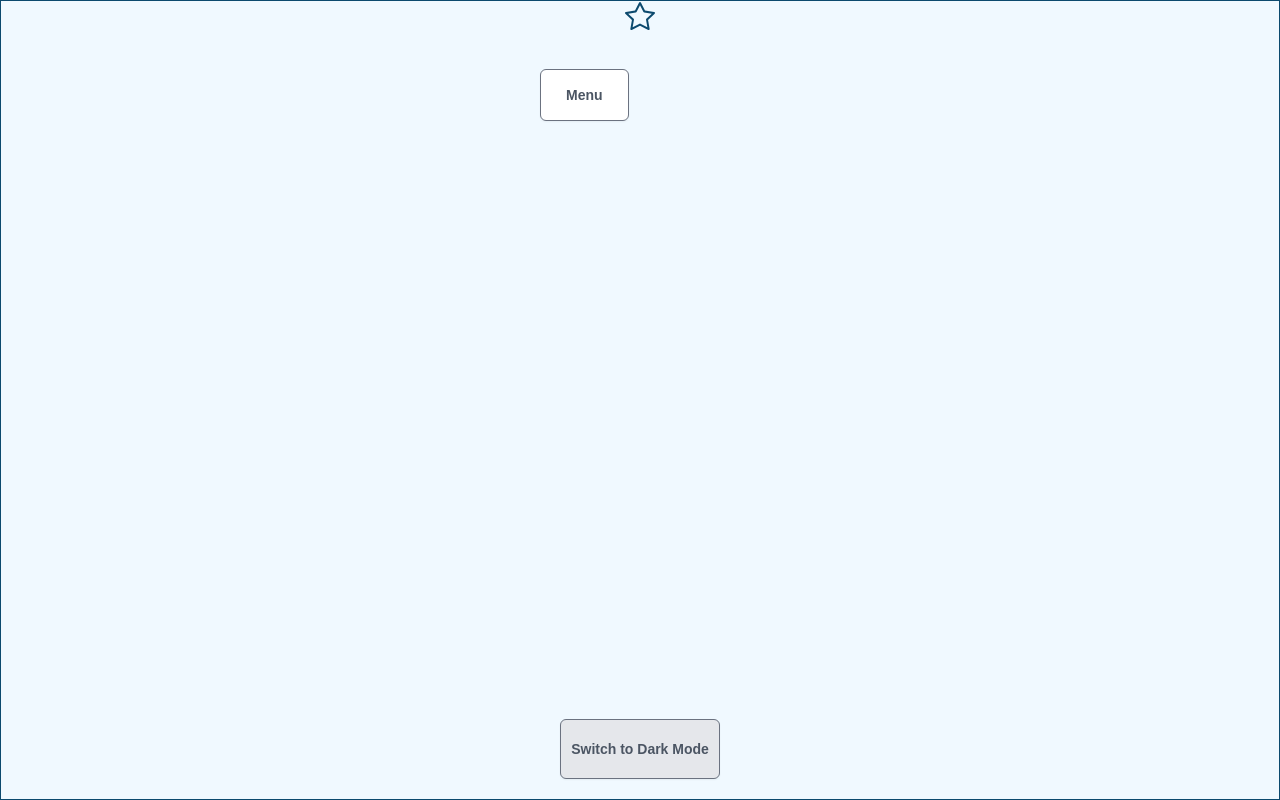
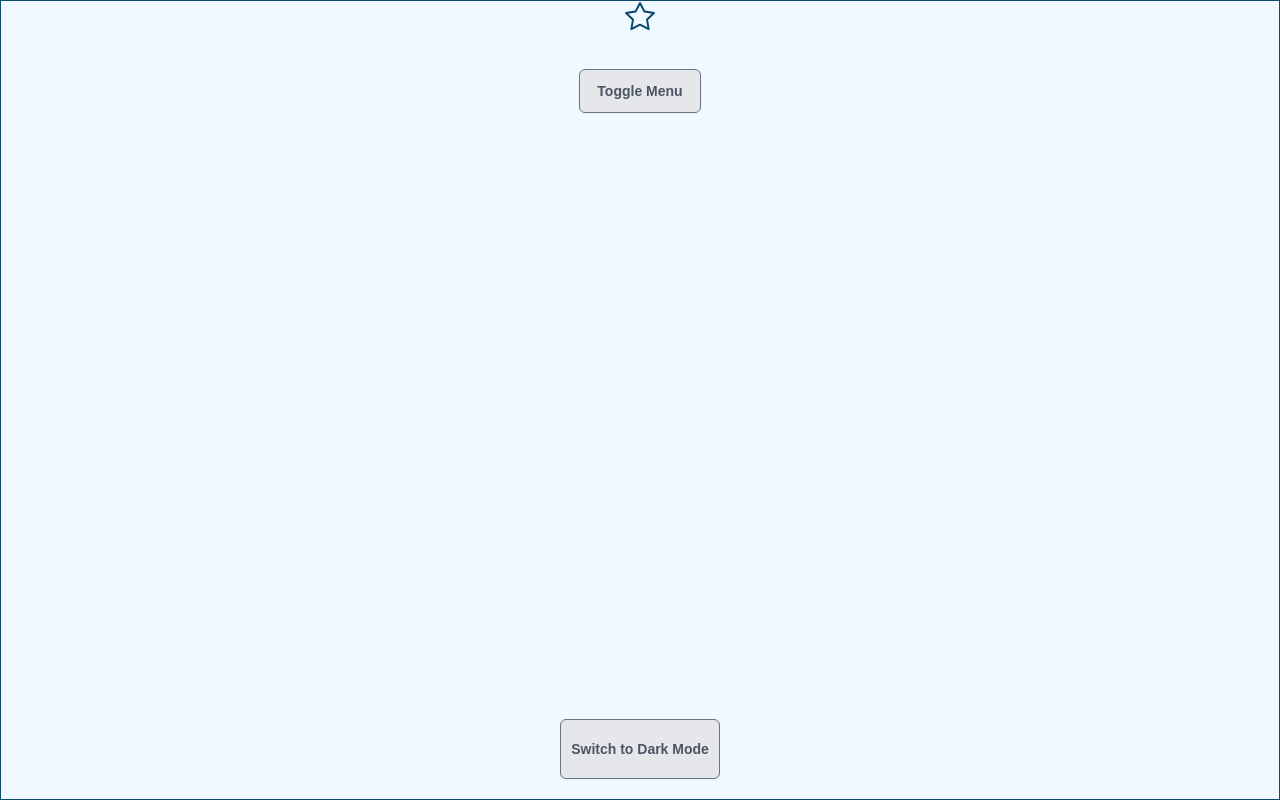
Before and after one commit to Anuska86/Reusability, a React (Vite) app in the folder reusability/: page / in a window 1280 px wide. Built offline with nearby package versions, Linux system fonts and the light colour scheme.

Commit message:
Update Menu.jsx

```diff
--- a/reusability/src/Components/Menu/Menu.jsx
+++ b/reusability/src/Components/Menu/Menu.jsx
@@ -1,12 +1,14 @@
 import React from "react";
 import Toggle from "../Toggle/ToggleIndex";
+import useToggle from "../../Hooks/useToggle";
 
-export default function Menu({ children,onOpen }) {
+export default function MenuContainer() {
+  const [open, toggleOpen] = useToggle();
+
   return (
-    <Toggle value={false} onToggle={onOpen}>
-      <div className="menu" role="menu">
-        {children}
-      </div>
-    </Toggle>
+    <div>
+      <button onClick={toggleOpen}>Toggle Menu</button>
+      {open && <div className="menu-content">Menu is open</div>}
+    </div>
   );
 }
```
